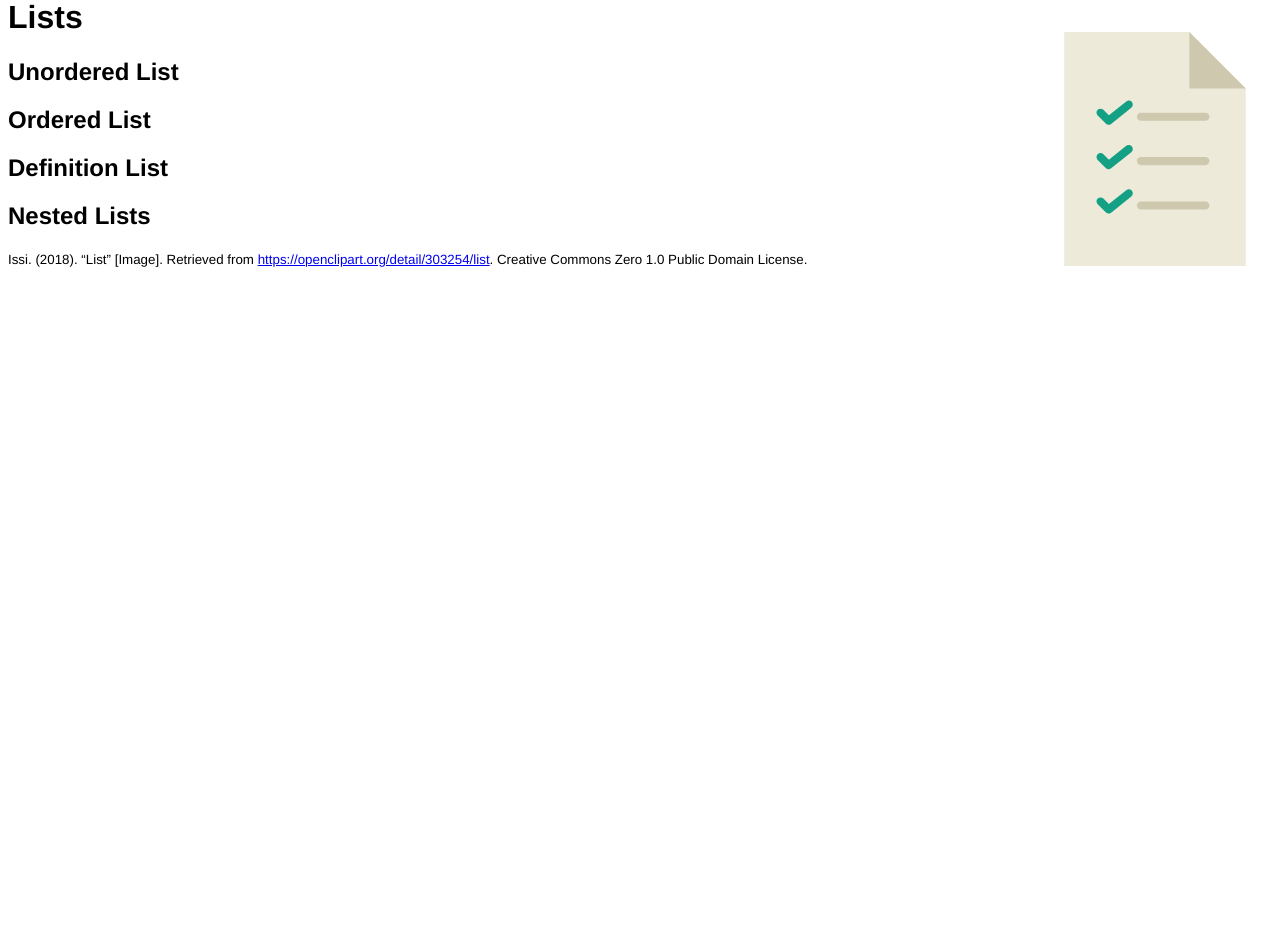
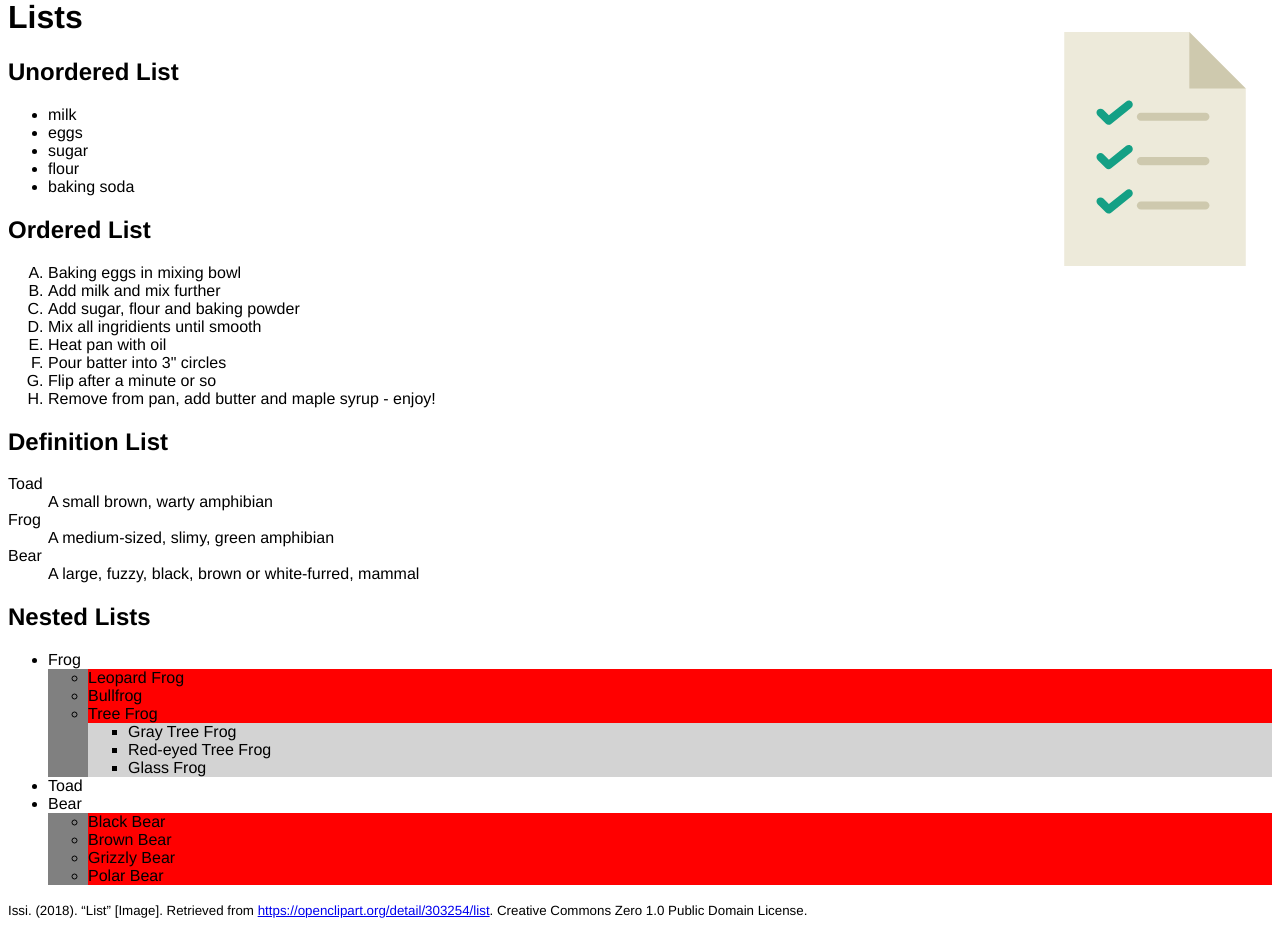
Before and after one commit to NaomiSoubhia/HTML-CSS-JS-Fund, a PHP site: page /lists.html in a window 1280 px wide. Shown: the part 22-957 px from the top of the page. Before the commit the page ends 289 px from the top, so only its background shows below. Run offline with PHP 8.4, Linux system fonts and the light colour scheme.

Commit message:
lesson11

```diff
--- a/assignment-1/css/style.css
+++ b/assignment-1/css/style.css
@@ -55,8 +55,6 @@
         opacity: 100%;
         z-index: 1;
     }
-
-
 
     .topDiv {
         background-image: url("../images/pizzatop.jpg");
--- a/assignment-2/css/style.css
+++ b/assignment-2/css/style.css
@@ -198,6 +198,7 @@ font-weight: 200;
  left: 26%;
  text-align: center;
 }
+
 .dot{
 font-family: "Barlow Condensed", sans-serif;
 font-weight: 200;
--- /dev/null
+++ b/lesson-11/css/lists.css
@@ -0,0 +1,49 @@
+@charset "utf-8";
+html {
+    font-family: Helvetica, Arial, sans-serif;
+}
+
+/* STEP 5: Styling Lists (list-style-type, list-style-position, list-style-image) */
+/* STEP 5a: list-style-type (none | square | circle | disc) */
+ul {
+    /* list-style-type: square;
+			list-style-position: inside;
+			list-style-image: url("images/check.png"); */
+}
+
+/* STEP 5b: Manipulate the list-style-position (inside | outside) in the rule above */
+/* STEP 5c: Substitute regular list markers with images (list-style-image) in the rule just below */
+ul {}
+
+/* STEP 5d: list-style-type (armenian | decimal | decimal-leading-zero | georgian | lower/upper-alpha | lower-greek | lower-latin | lower/upper-roman) - change in the rule below */
+ol {
+    list-style-type: upper-latin;
+
+}
+
+/* STEP 6: Laying Out Lists horizontally - use display: inline-block or inline */
+li {
+    /* display: inline-block; */
+}
+
+/* STEP 7: Targetting nested lists with contextual selectors - comment out all above declarations first */
+ul ul {
+    background-color: grey;
+}
+
+ul ul ul {
+    background-color: lightgray;
+}
+
+/* STEP 8: Target specific levels of list items with direct-descendent selectors */
+main > ul > li > ul > li{
+    background-color: red;
+}
+
+h1 img {
+    float: right;
+}
+
+/* STEP 9: Collect all above embedded CSS styles here and place them in an external CSS file */
+
+/* STEP 10: Add a LINK element to this page, attaching the new external CSS file */
--- a/lesson-11/lists.html
+++ b/lesson-11/lists.html
@@ -1,47 +1,12 @@
 <!DOCTYPE html>
 <html>
+
 <head>
 	<title>Lists | COMP1002 HTML, CSS, and JS Fundamentals</title>
 	<meta charset="utf-8">
-	<style>
-		html {
-			font-family: Helvetica, Arial, sans-serif;
-		}
-		/* STEP 5: Styling Lists (list-style-type, list-style-position, list-style-image) */
-		/* STEP 5a: list-style-type (none | square | circle | disc) */
-		ul {
+	<link rel="stylesheet" href="css/lists.css">
+</head>
 
-		}
-		/* STEP 5b: Manipulate the list-style-position (inside | outside) in the rule above */
-		/* STEP 5c: Substitute regular list markers with images (list-style-image) in the rule just below */
-		ul {
-
-		}
-		/* STEP 5d: list-style-type (armenian | decimal | decimal-leading-zero | georgian | lower/upper-alpha | lower-greek | lower-latin | lower/upper-roman) - change in the rule below */
-		ol {
-			/* list-style-type: upper-latin; */
-		}
-		/* STEP 6: Laying Out Lists horizontally - use display: inline-block or inline */
-		li {
-
-		}
-		/* STEP 7: Targetting nested lists with contextual selectors - comment out all above declarations first */
-		ul ul {
-
-		}
-		ul ul ul {
-
-		}
-		/* STEP 8: Target specific levels of list items with direct-descendent selectors */
-
-		h1 img {
-			float: right;
-		}
-		/* STEP 9: Collect all above embedded CSS styles here and place them in an external CSS file */
-
-		/* STEP 10: Add a LINK element to this page, attaching the new external CSS file */
-	</style>
-</head>
 <body>
 	<header>
 		<h1><img src="images/to-do-list.svg" alt="To-do list" width="234" height="300">Lists</h1>
@@ -49,19 +14,71 @@
 	<main>
 		<!-- STEP 1: Build a simple Unordered List -->
 		<h2>Unordered List</h2>
+		<ul>
+			<li>milk</li>
+			<li>eggs</li>
+			<li>sugar</li>
+			<li>flour</li>
+			<li>baking soda</li>
+		</ul>
 
 		<!-- STEP 2: Build a simple Ordered List -->
 		<h2>Ordered List</h2>
+		<ol>
+			<li>Baking eggs in mixing bowl</li>
+			<li>Add milk and mix further</li>
+			<li>Add sugar, flour and baking powder</li>
+			<li>Mix all ingridients until smooth</li>
+			<li>Heat pan with oil</li>
+			<li>Pour batter into 3" circles</li>
+			<li>Flip after a minute or so</li>
+			<li>Remove from pan, add butter and maple syrup - enjoy!</li>
+		</ol>
 
 		<!-- STEP 3: Build a Definition List -->
 		<h2>Definition List</h2>
+		<dl>
+			<dt>Toad</dt>
+			<dd>A small brown, warty amphibian</dd>
+			<dt>Frog</dt>
+			<dd>A medium-sized, slimy, green amphibian</dd>
+			<dt>Bear</dt>
+			<dd>A large, fuzzy, black, brown or white-furred, mammal</dd>
+		</dl>
 
 		<!-- STEP 4: Build a nested list -->
 		<h2>Nested Lists</h2>
+		<ul>
+			<li>Frog
+				<ul>
+					<li>Leopard Frog</li>
+					<li>Bullfrog</li>
+					<li>Tree Frog
+						<ul>
+							<li>Gray Tree Frog</li>
+							<li>Red-eyed Tree Frog</li>
+							<li>Glass Frog</li>
+						</ul>
+					</li>
+				</ul>
+			</li>
+			<li>Toad</li>
+			<li>Bear
+				<ul>
+					<li>Black Bear</li>
+					<li>Brown Bear</li>
+					<li>Grizzly Bear</li>
+					<li>Polar Bear</li>
+				</ul>
+			</li>
+		</ul>
 
 	</main>
 	<footer>
-		<p><small>Issi. (2018). <q>List</q> [Image]. Retrieved from <a href="https://openclipart.org/detail/303254/list" title="View original image at OpenClipArt.org">https://openclipart.org/detail/303254/list</a>. Creative Commons Zero 1.0 Public Domain License.</small></p>
+		<p><small>Issi. (2018). <q>List</q> [Image]. Retrieved from <a href="https://openclipart.org/detail/303254/list"
+					title="View original image at OpenClipArt.org">https://openclipart.org/detail/303254/list</a>.
+				Creative Commons Zero 1.0 Public Domain License.</small></p>
 	</footer>
 </body>
+
 </html>
```
Also changed, not shown: lesson-11/css/styles.css (+30 -21 lines).
